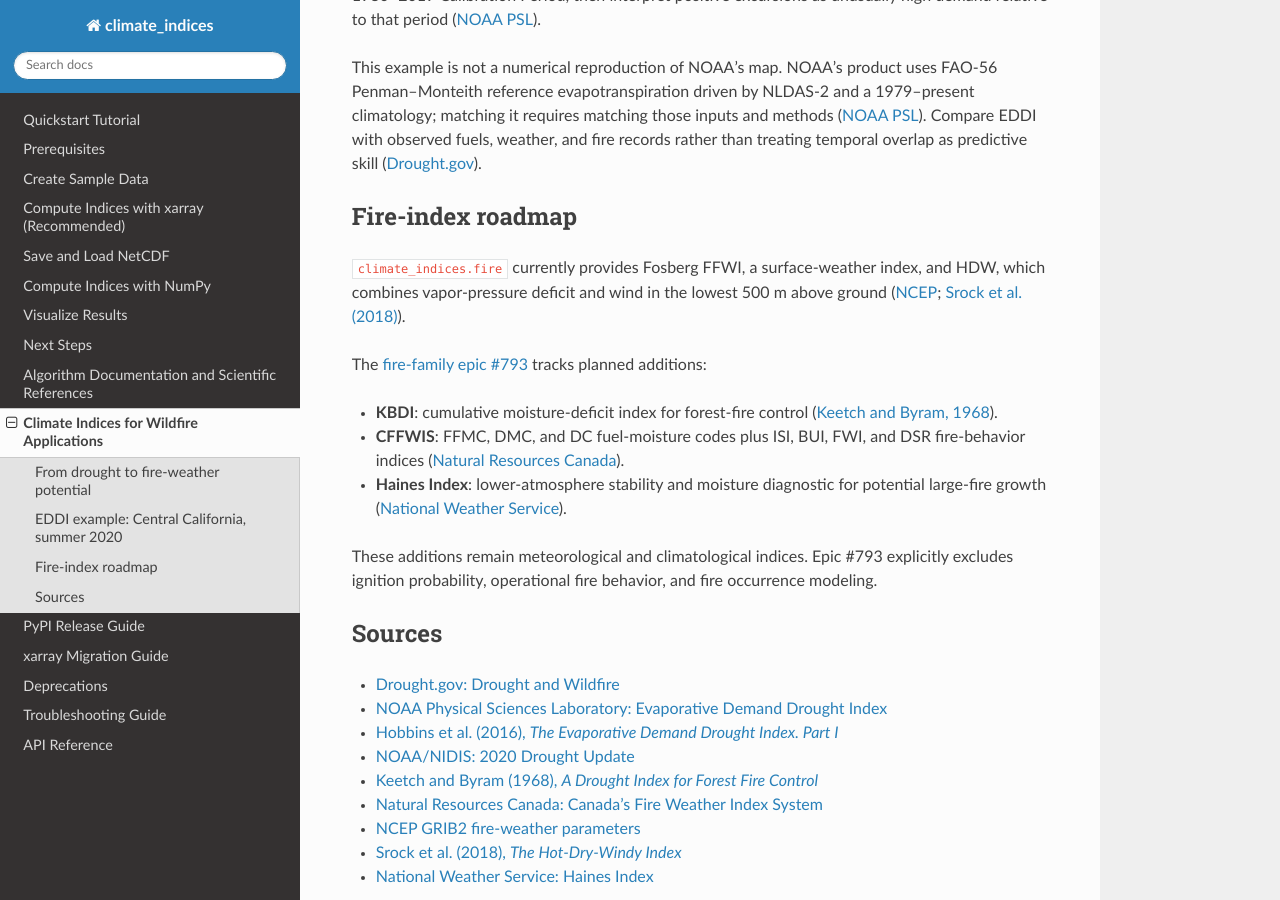
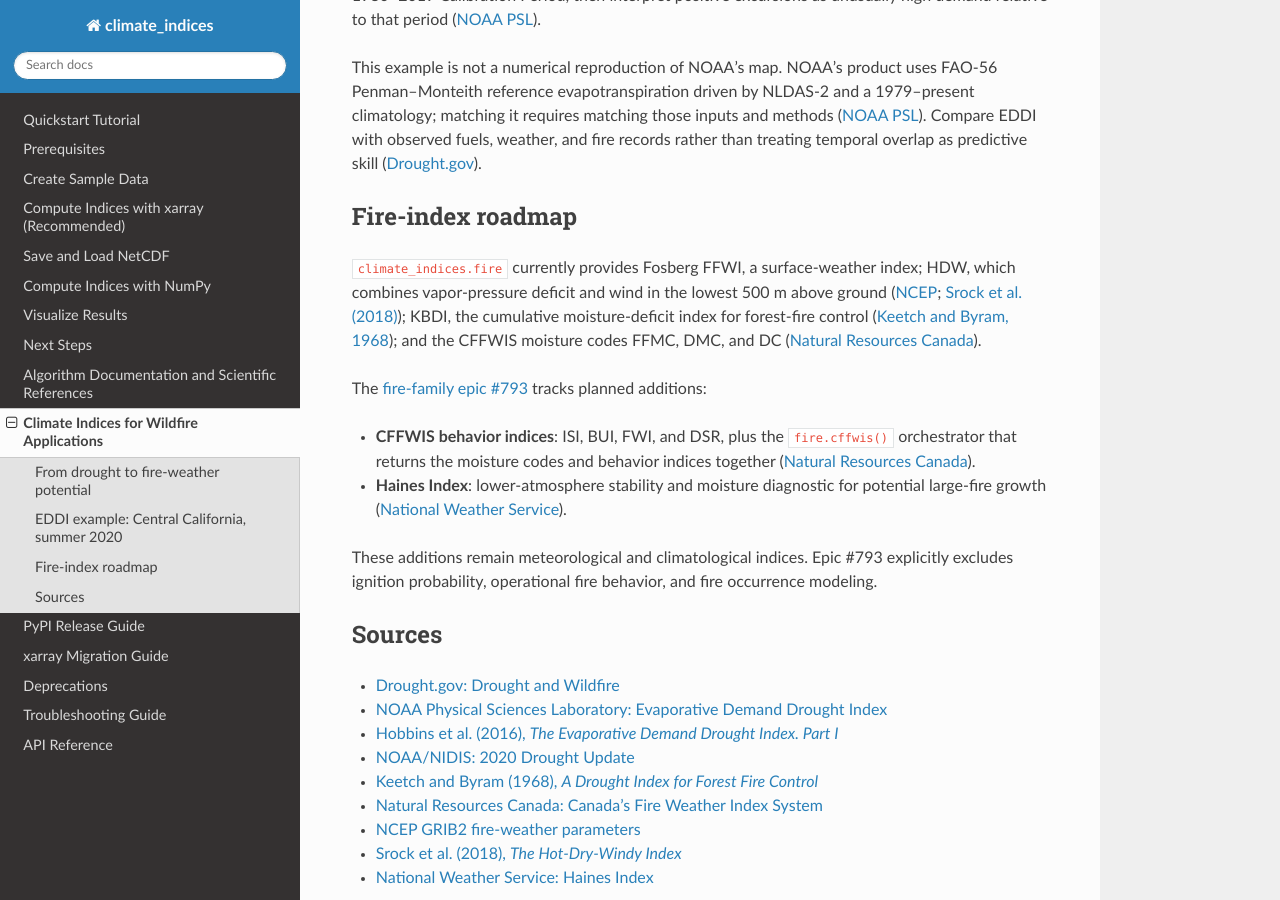
Before and after one commit to monocongo/climate_indices, a Sphinx documentation site: the page built from docs/wildfire_applications.rst, in a window 1280 px wide and 900 px high, scrolled down 1911 px. Built offline with Sphinx 7.4.7 and the Read the Docs theme 3.1.0, drawn with Linux system fonts in a browser that asks for light colours.

Commit message:
docs(fire): record the CFFWIS reference lineage, tables, and deferred promotion
The elementwise-invalid missing-day rule (relative humidity outside [0, 100],
negative wind) was implemented and documented in the function docstrings but
contradicted ADR-0007's definition of a missing day, and the DMC/DC latitude
bands plus the NaN-latitude rule existed only in code. Also records the
FFMC 250 * 59.5 / 101 and DMC Eq. 15 reference-code forms in the design doc
instead of a source comment, syncs the design doc's cffwis() row to
spin_up=0, and moves the fire roadmap page's shipped indices out of the
planned list. fire.py passed the ADR-0005 promotion size trigger with these
codes; the deferral is now recorded in the ADR and the design doc rather than
only in the pull request.

```diff
--- a/docs/wildfire_applications.md
+++ b/docs/wildfire_applications.md
@@ -107,15 +107,17 @@ fire records rather than treating temporal overlap as predictive skill
 ## Fire-index roadmap
 
 `climate_indices.fire` currently provides Fosberg FFWI, a surface-weather
-index, and HDW, which combines vapor-pressure deficit and wind in the lowest
-500 m above ground ([NCEP][ncep-fire]; [Srock et al. (2018)][srock-2018]).
+index; HDW, which combines vapor-pressure deficit and wind in the lowest
+500 m above ground ([NCEP][ncep-fire]; [Srock et al. (2018)][srock-2018]);
+KBDI, the cumulative moisture-deficit index for forest-fire control
+([Keetch and Byram, 1968][kbdi]); and the CFFWIS moisture codes FFMC, DMC, and
+DC ([Natural Resources Canada][nrcan-fwi]).
 
 The [fire-family epic #793][fire-epic] tracks planned additions:
 
-- **KBDI**: cumulative moisture-deficit index for forest-fire control
-  ([Keetch and Byram, 1968][kbdi]).
-- **CFFWIS**: FFMC, DMC, and DC fuel-moisture codes plus ISI, BUI, FWI, and DSR
-  fire-behavior indices ([Natural Resources Canada][nrcan-fwi]).
+- **CFFWIS behavior indices**: ISI, BUI, FWI, and DSR, plus the `fire.cffwis()`
+  orchestrator that returns the moisture codes and behavior indices together
+  ([Natural Resources Canada][nrcan-fwi]).
 - **Haines Index**: lower-atmosphere stability and moisture diagnostic for
   potential large-fire growth ([National Weather Service][nws-haines]).
 
```
Also changed, not shown: docs/adr/0005-fire-module-api.md (+4 -0 lines), docs/design/fire-subsystem.md (+28 -4 lines), src/climate_indices/CONTEXT.md (+3 -0 lines), 3 other files.
